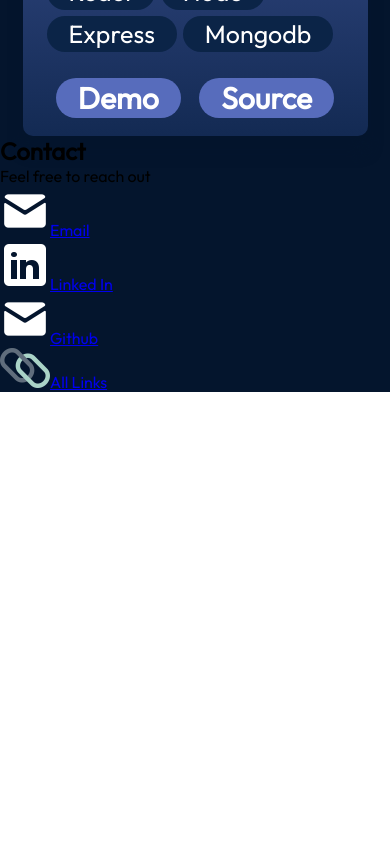
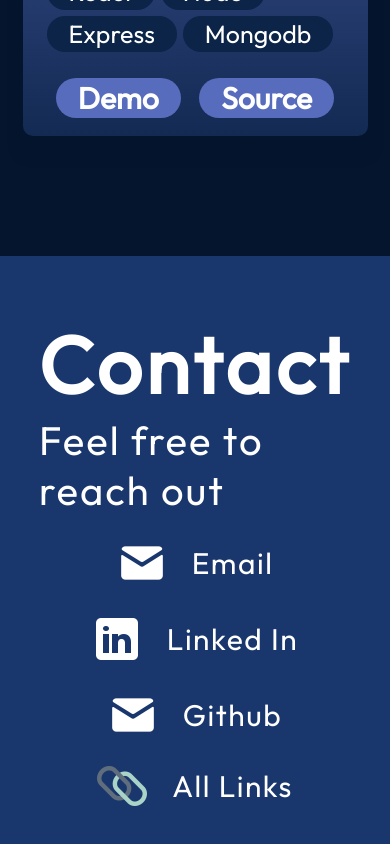
Before and after one commit to iamkoushik1999/Porfolio-2024, a React (Vite) app: page / in a window 390 px wide. Shown: the part 5769-6613 px from the top of the page. Before the commit the page ends 6161 px from the top, so only its background shows below. Built offline with nearby package versions, Linux system fonts and the light colour scheme.

Commit message:
Contact Section Css

```diff
--- a/src/components/Contact/Contact.jsx
+++ b/src/components/Contact/Contact.jsx
@@ -1,28 +1,29 @@
 // import React from 'react'
 
+import styles from './Contact.module.css';
 import { getImageUrl } from '../../utils';
 
 export const Contact = () => {
   return (
-    <footer id='contact'>
-      <div>
+    <footer id='contact' className={styles.container}>
+      <div className={styles.text}>
         <h2>Contact</h2>
         <p>Feel free to reach out</p>
       </div>
-      <ul>
-        <li>
+      <ul className={styles.links}>
+        <li className={styles.link}>
           <img src={getImageUrl('contact/emailIcon.png')} alt='Icon' />
           <a href='mailto:iamkoushik1999@gmail.com'>Email</a>
         </li>
-        <li>
+        <li className={styles.link}>
           <img src={getImageUrl('contact/linkedinIcon.png')} alt='Icon' />
           <a href='https://www.linkedin.com/in/koushikdutta/'>Linked In</a>
         </li>
-        <li>
+        <li className={styles.link}>
           <img src={getImageUrl('contact/emailIcon.png')} alt='Icon' />
           <a href='https://github.com/iamkoushik1999'>Github</a>
         </li>
-        <li>
+        <li className={styles.link}>
           <img src={getImageUrl('contact/linkIcon.png')} alt='Icon' />
           <a href='https://linktr.ee/iamkoushik1999'>All Links</a>
         </li>
--- a/src/components/Contact/Contact.module.css
+++ b/src/components/Contact/Contact.module.css
@@ -0,0 +1,64 @@
+@import "../../vars.css";
+
+.container {
+  color: var(--color-text);
+  margin-top: 120px;
+  background-color: var(--color-secondary);
+  display: flex;
+  flex-direction: row;
+  justify-content: space-evenly;
+  width: 100vw;
+  padding: 58px 10%;
+  gap: 10px;
+}
+
+.text h2 {
+  font-size: 80px;
+  font-weight: 700;
+  letter-spacing: 4px;
+}
+
+.text p {
+  font-size: 40px;
+  font-weight: 400;
+  letter-spacing: 2px;
+}
+
+.links {
+  display: flex;
+  flex-direction: column;
+  align-items: flex-start;
+  list-style: none;
+  gap: 26px;
+}
+
+.link {
+  display: flex;
+  align-items: center;
+  gap: 25px;
+}
+
+.link a {
+  color: var(--color-text);
+  text-decoration: none;
+  font-size: 30px;
+  font-weight: 400;
+  letter-spacing: 1.5px;
+}
+
+@media screen and (max-width: 830px) {
+  .container {
+    flex-direction: column;
+    gap: 23px;
+  }
+
+  .text {
+    display: flex;
+    flex-direction: column;
+    align-items: center;
+  }
+
+  .links {
+    align-items: center;
+  }
+}
```
